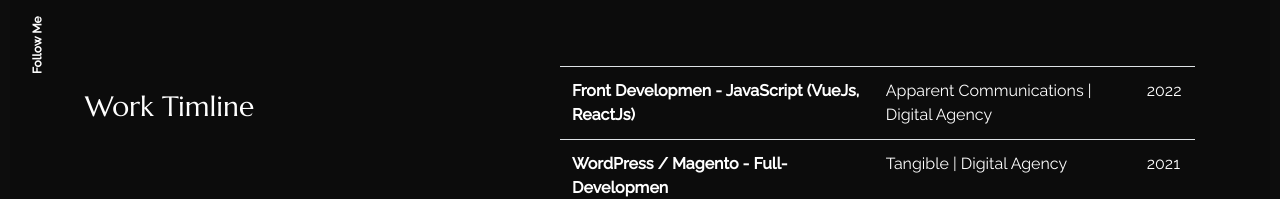
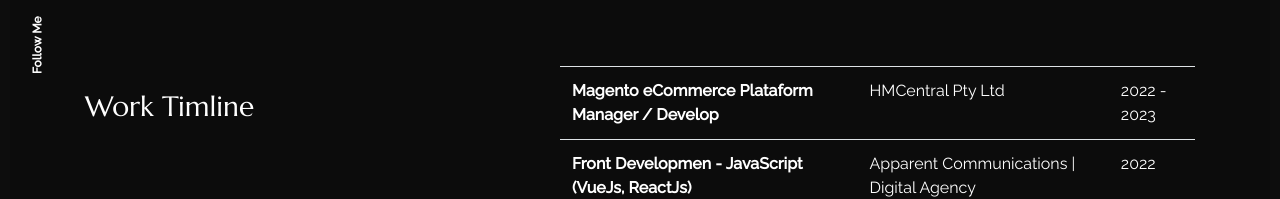
Before and after one commit to cgmorah/cgmorah-developer, a React (Create React App) app: page /about in a window 1280 px wide. Shown: the part 424-623 px from the top of the page. Built offline with nearby package versions, Linux system fonts and the light colour scheme.

Commit message:
Update content_option.js
Update Worktimeline

```diff
--- a/src/content_option.js
+++ b/src/content_option.js
@@ -20,6 +20,11 @@ const dataabout = {
     aboutme: "I am a JavaScript / PHP  Web Developer (Full-Stack), ReactJS, VueJS, Laravel, CodeIgniter, Symfony, Angular, Bootstrap, Foundation, LESS, Sass, HTML5, CSS3, SQL, with experience in administration and creation of CMS, LMS, eCommerce. Senior in WordPress Develop, DRUPAL developer & MAGENTO Develop, high knowledge in design (Design UX) ... others",
 };
 const worktimeline = [{
+        jobtitle: "Magento eCommerce Plataform Manager / Develop",
+        where: "HMCentral Pty Ltd",
+        date: "2022 - 2023",
+    },
+    {
         jobtitle: "Front Developmen - JavaScript (VueJs, ReactJs)",
         where: "Apparent Communications | Digital Agency",
         date: "2022",
```
